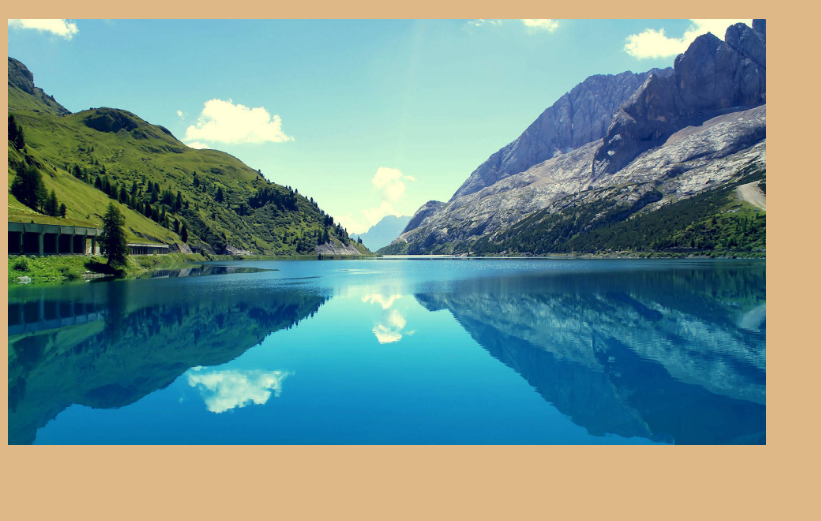
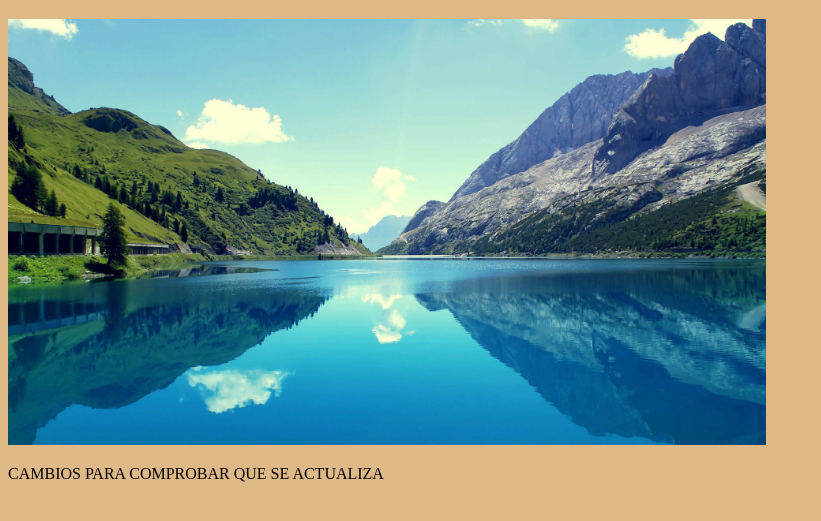
Before and after one commit to unaxLangarica11/PRACTICA-5-DIGI, a plain HTML site: page index.html in a window 1280 px wide. Shown: the part 61-582 px from the top of the page, without its empty margins (0-821 px from the left). Drawn offline with Linux system fonts and the light colour scheme.

Commit message:
Commit con cambios

```diff
--- a/index.html
+++ b/index.html
@@ -11,5 +11,7 @@
     <h1>PRACTICA 5 DIGITALIZACIÓN</h1>
     <img src="./fondos-de-paisajes-naturales-k9tfch0hpfjbaxel.jpg" alt="imagen paisaje">
 
+    <p>CAMBIOS PARA COMPROBAR QUE SE ACTUALIZA</p>
+
 </body>
 </html>
```
